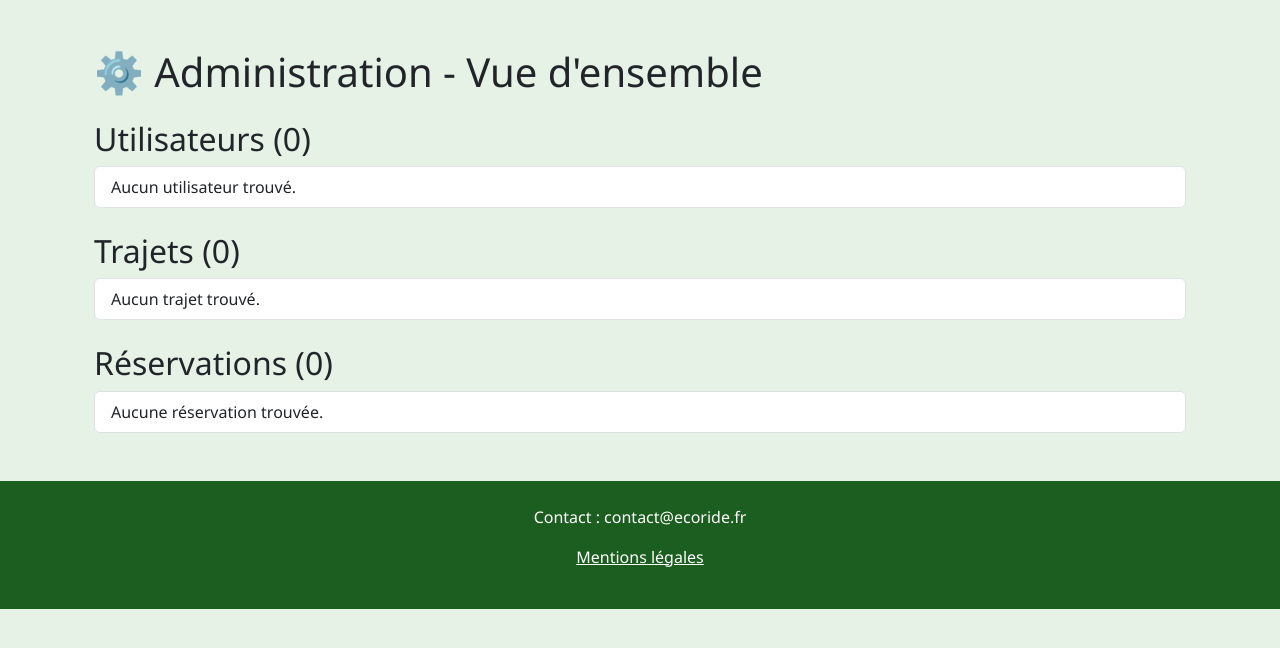
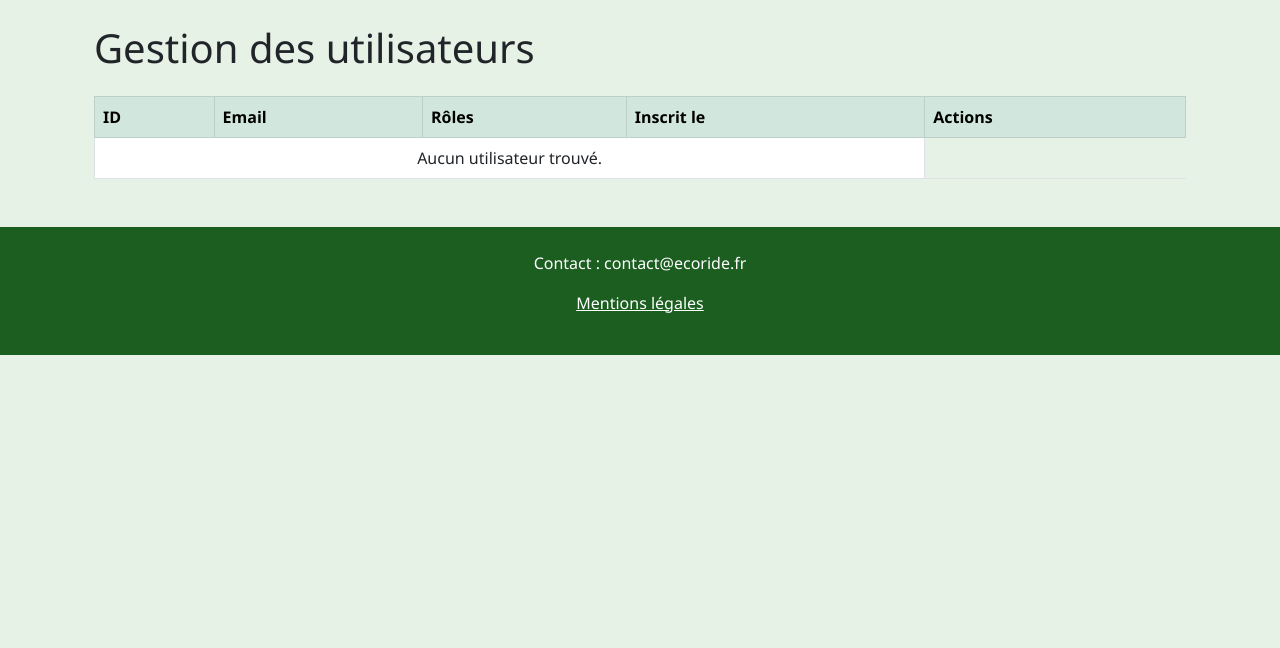
Before and after one commit to Perry-sama/ecoride, a Symfony app: template templates/admin/index.html.twig in a window 1280 px wide. Shown: the part 74-722 px from the top of the page. Run offline with Twig, Linux system fonts and the light colour scheme; the template is opened without the code that fills it, so the values that code supplies are empty; some libraries are stand-ins or nearby versions.

Commit message:
modification of user roles in the admin panel modification of security configuration to allow role management modification of user controller to handle role updates modification of admin controller to display user roles modification of templates to include role management UI modification of form type for user roles

```diff
--- a/src/Controller/UserController.php
+++ b/src/Controller/UserController.php
@@ -8,6 +8,12 @@ use Symfony\Bundle\FrameworkBundle\Controller\AbstractController;
 use Symfony\Component\HttpFoundation\Response;
 use Symfony\Component\Routing\Annotation\Route;
 use Symfony\Bundle\SecurityBundle\Security;
+use App\Entity\User;
+use Symfony\Component\HttpFoundation\Request;
+use Doctrine\ORM\EntityManagerInterface;
+use App\Form\UserRoleType;
+use Symfony\Component\Form\Extension\Core\Type\ChoiceType;
+use Symfony\Component\Form\Extension\Core\Type\SubmitType;
 
 class UserController extends AbstractController
 {
--- a/templates/admin/index.html.twig
+++ b/templates/admin/index.html.twig
@@ -1,41 +1,47 @@
 {% extends 'base.html.twig' %}
 
-{% block title %}Administration - EcoRide{% endblock %}
+{% block title %}Gestion des utilisateurs{% endblock %}
 
 {% block body %}
-<section class="container my-5">
-    <h1 class="mb-4">⚙️ Administration - Vue d'ensemble</h1>
+<main class="container mt-4">
+    <section>
+        <h1 class="mb-4">Gestion des utilisateurs</h1>
 
-    <h2>Utilisateurs ({{ users|length }})</h2>
-    <ul class="list-group mb-4">
-        {% for user in users %}
-            <li class="list-group-item">{{ user.email }}</li>
-        {% else %}
-            <li class="list-group-item">Aucun utilisateur trouvé.</li>
-        {% endfor %}
-    </ul>
+        <table class="table table-hover table-bordered">
+            <thead class="table-success">
+                <tr>
+                    <th>ID</th>
+                    <th>Email</th>
+                    <th>Rôles</th>
+                    <th>Inscrit le</th>
+                    <th>Actions</th>
+                </tr>
+            </thead>
+            <tbody>
+                {% for user in users %}
+                    <tr>
+                        <td>{{ user.id }}</td>
+                        <td>{{ user.email }}</td>
+                        <td>
+                            {% for role in user.roles %}
+                                <span class="badge bg-secondary">{{ role }}</span>
+                            {% endfor %}
+                        </td>
+                        <td>{{ user.createdAt ? user.createdAt|date('d/m/Y H:i') : 'N/A' }}</td>
+                        <td>
+                             <a href="{{ path('admin_user_edit_roles', {id: user.id}) }}" class="btn btn-sm btn-outline-primary">
+                             Modifier rôles
+                             </a>
+                        </td>
 
-    <h2>Trajets ({{ trajets|length }})</h2>
-    <ul class="list-group mb-4">
-        {% for trajet in trajets %}
-            <li class="list-group-item">
-                {{ trajet.depart }} → {{ trajet.destination }} par {{ trajet.user.email }}
-            </li>
-        {% else %}
-            <li class="list-group-item">Aucun trajet trouvé.</li>
-        {% endfor %}
-    </ul>
-
-    <h2>Réservations ({{ reservations|length }})</h2>
-    <ul class="list-group">
-        {% for reservation in reservations %}
-            <li class="list-group-item">
-                {{ reservation.user.email }} réservé {{ reservation.places }} place(s) pour
-                {{ reservation.trajet.depart }} → {{ reservation.trajet.destination }}
-            </li>
-        {% else %}
-            <li class="list-group-item">Aucune réservation trouvée.</li>
-        {% endfor %}
-    </ul>
-</section>
+                    </tr>
+                {% else %}
+                    <tr>
+                        <td colspan="4" class="text-center">Aucun utilisateur trouvé.</td>
+                    </tr>
+                {% endfor %}
+            </tbody>
+        </table>
+    </section>
+</main>
 {% endblock %}
```
Also changed, not shown: src/Controller/AdminController.php (+25 -0 lines), src/Form/UserRoleType.php (added, +39 -0 lines), templates/admin/edit_roles.html.twig (added, +14 -0 lines), 1 other file.
